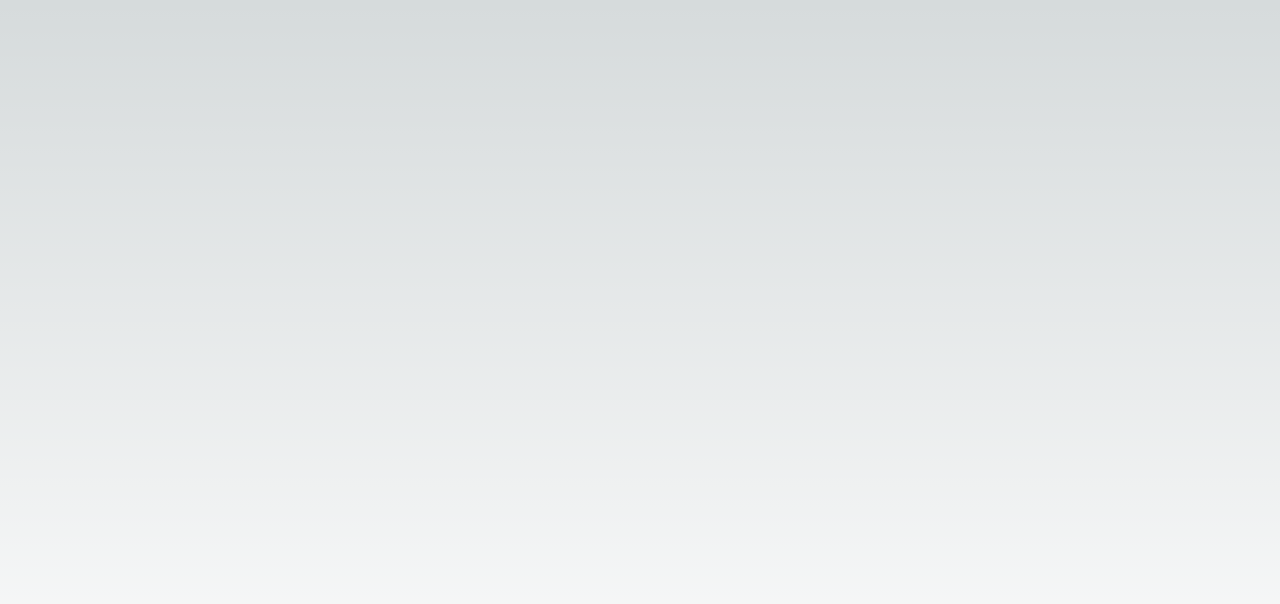
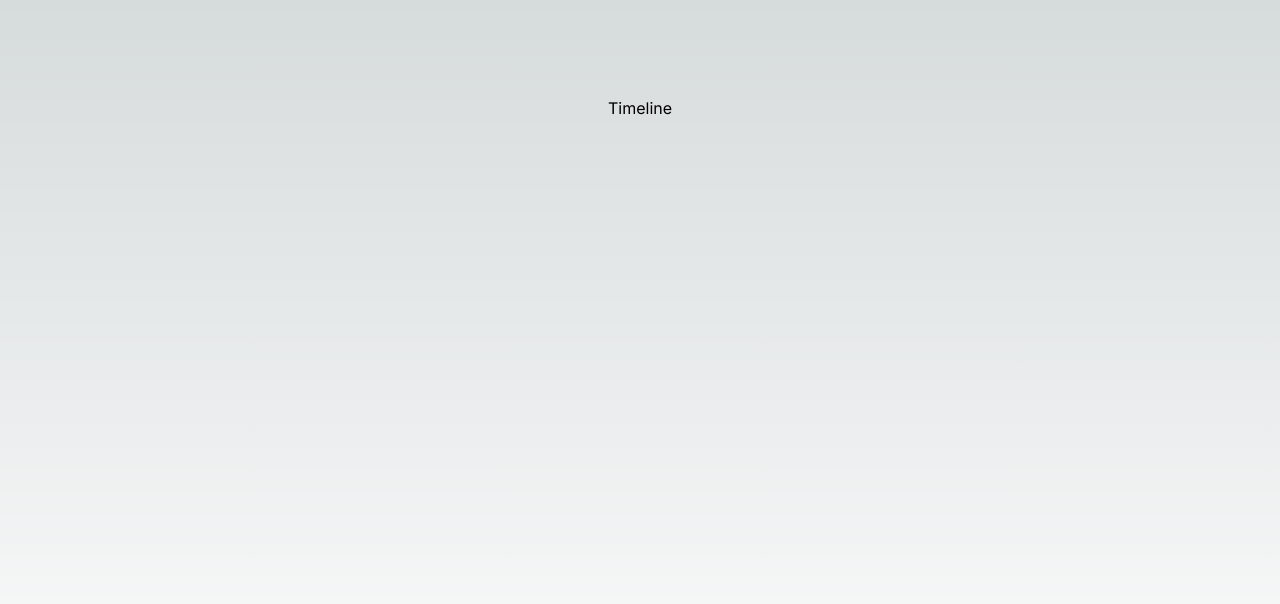
Before and after one commit to yoshikouki/timeline-component, a Next.js app: page / in a window 1280 px wide. Shown: the top 604 px of the page. Built offline with nearby package versions, Linux system fonts and the light colour scheme.

Commit message:
Create Timeline component

```diff
--- /dev/null
+++ b/src/app/Timeline.tsx
@@ -0,0 +1,7 @@
+export default function Timeline() {
+  return (
+  <>
+    Timeline
+  </>
+  )
+}
--- a/src/app/page.tsx
+++ b/src/app/page.tsx
@@ -1,8 +1,10 @@
 import Image from 'next/image'
+import Timeline from './Timeline'
 
 export default function Home() {
   return (
     <main className="flex min-h-screen flex-col items-center justify-between p-24">
+      <Timeline />
     </main>
   )
 }
```
